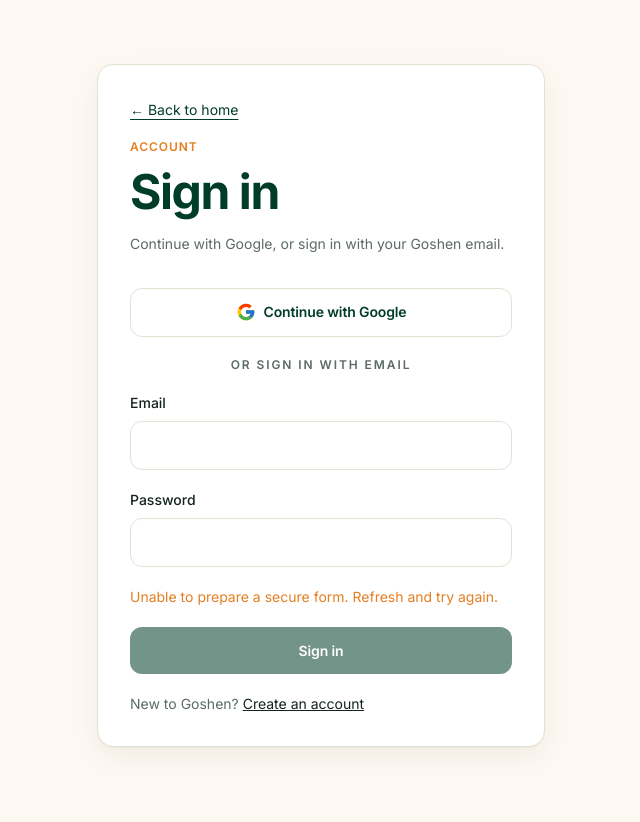
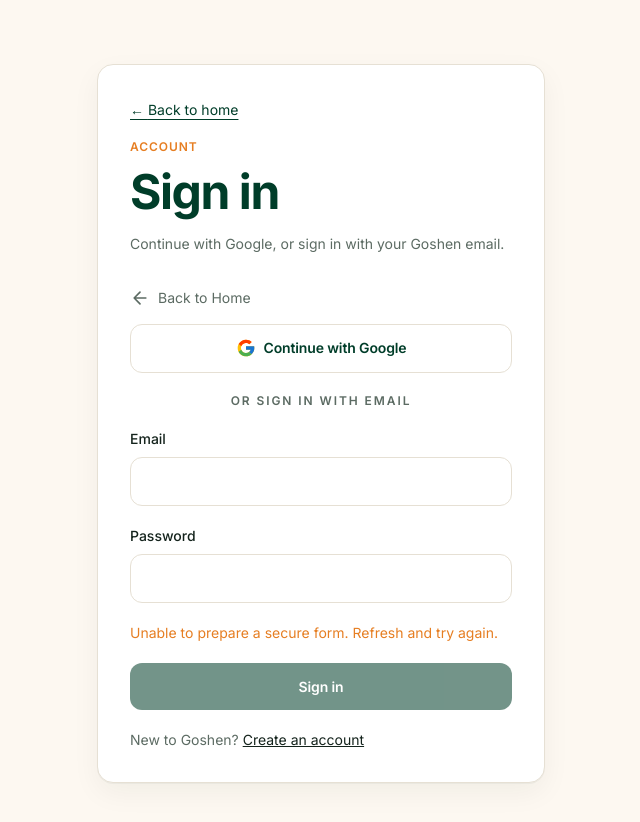
Before and after one commit to kaphandavid99-create/Goshen, a Next.js app: page /login in a window 1280 px wide. Shown: the top 822 px of the page, without its empty margins (319-959 px from the left). Built offline with nearby package versions, Linux system fonts and the light colour scheme; no server answers.

Commit message:
Add back button to signup and signin pages
- Added back button to auth form that uses router.back()
- Button appears above Google sign-in option
- Includes left arrow icon and "Back to Home" label
- Styled with hover effects for better UX
- Applies to both login and register pages

```diff
--- a/src/components/auth/auth-form.tsx
+++ b/src/components/auth/auth-form.tsx
@@ -131,6 +131,26 @@
 
   return (
     <form onSubmit={onSubmit} className="space-y-5" noValidate>
+      <button
+        type="button"
+        onClick={() => router.back()}
+        className="flex items-center gap-2 text-sm text-muted-foreground hover:text-foreground transition-colors mb-4"
+      >
+        <svg
+          width="20"
+          height="20"
+          viewBox="0 0 24 24"
+          fill="none"
+          stroke="currentColor"
+          strokeWidth="2"
+          strokeLinecap="round"
+          strokeLinejoin="round"
+        >
+          <path d="M19 12H5M12 19l-7-7 7-7" />
+        </svg>
+        Back to Home
+      </button>
+
       <a
         href={googleStartHref(mode, safeNext, activeReferral)}
         className="btn btn-outline w-full"
```
